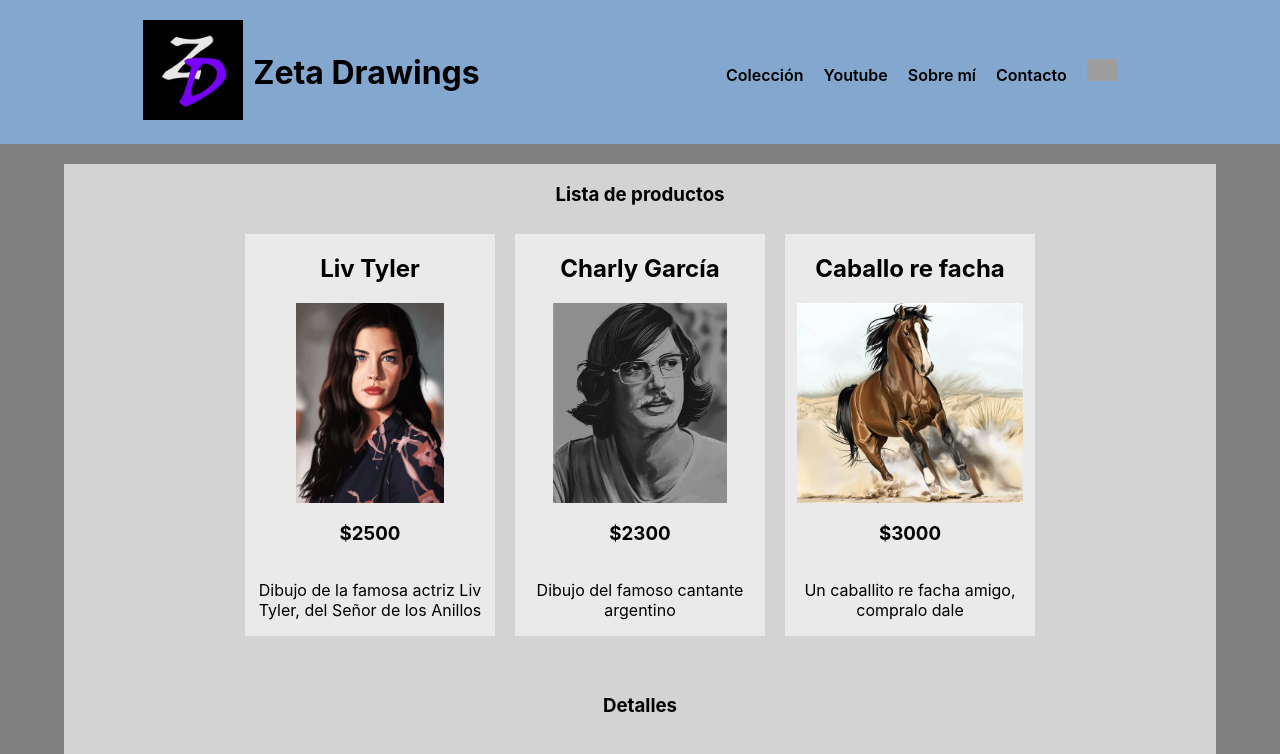
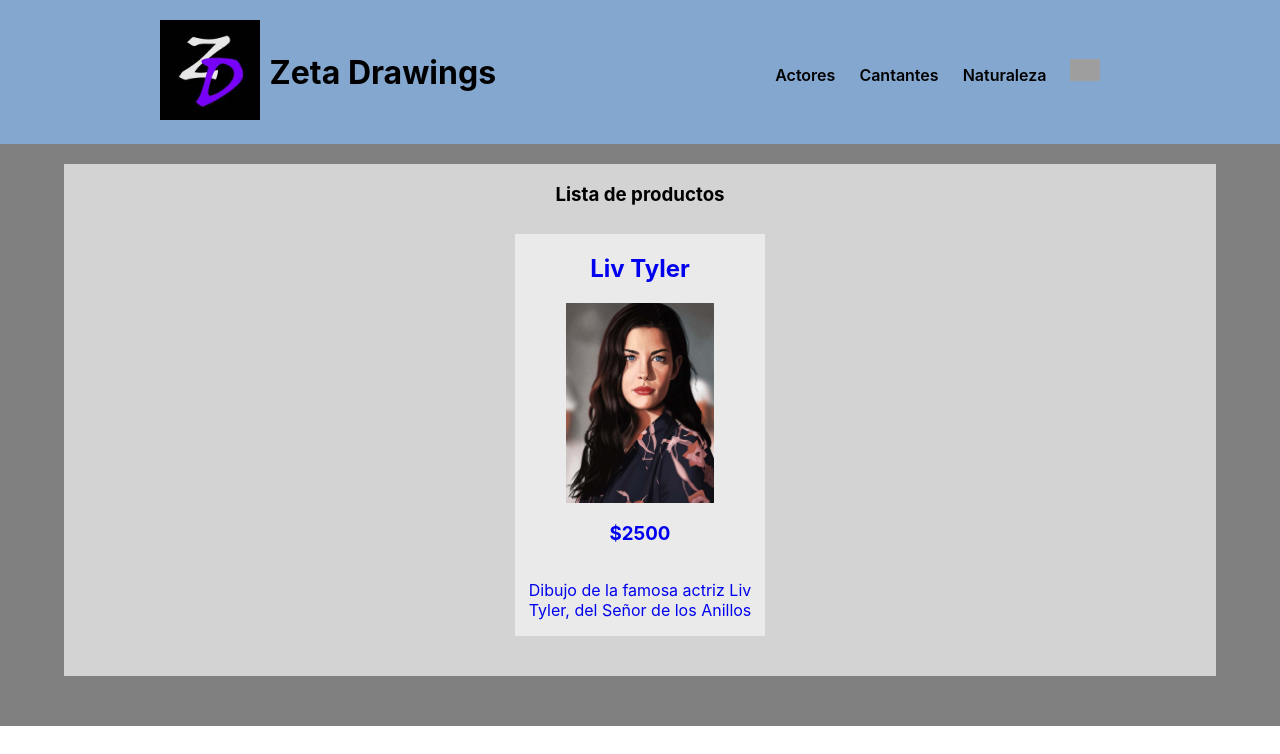
Before and after one commit to lautaro-zaccagnino/ZetaDrawingsREACT, a React (Create React App) app: page /categoria/actores in a window 1280 px wide. Shown: the top 754 px of the page. Built offline with nearby package versions, Linux system fonts and the light colour scheme; grey boxes are pictures that could not be loaded; the HTML template or start-up script is replaced by a standard one.

Commit message:
Primera entrega

```diff
--- a/package.json
+++ b/package.json
@@ -8,6 +8,7 @@
     "@testing-library/user-event": "^13.5.0",
     "react": "^18.2.0",
     "react-dom": "^18.2.0",
+    "react-router-dom": "^6.4.1",
     "react-scripts": "5.0.1",
     "web-vitals": "^2.1.4"
   },
--- a/src/App.js
+++ b/src/App.js
@@ -1,22 +1,31 @@
 import React from "react"
+import { BrowserRouter, Routes, Route } from "react-router-dom";
 import NavBar from './components/NavBar';
 import { ItemListContainer } from './Containers/ItemListContainer/ItemListContainer';
 import { CartWidget } from "./components/CartWidget"
 import ItemDetailContainer from './Containers/ItemDetailContainer/ItemDetailContainer';
-
+import { Cart } from './components/Cart'
 const App = () => {
   return(
     <>
+
+      <BrowserRouter>
         <NavBar>
           <CartWidget />
         </NavBar>
-
         <main style={styles.main}>
           <section style={styles.section}>
-          <ItemListContainer style={styles.list}/>
-          <ItemDetailContainer />
+            <Routes>
+                <Route path='/' element={<ItemListContainer style={styles.list}/>} />
+
+                <Route path='/categoria/:IdCategoria' element={<ItemListContainer style={styles.list}/>} />
+                <Route path='/producto/:IdProducto' element={<ItemDetailContainer/>} />
+                <Route path='/cart' element={<Cart/>} />
+
+            </Routes>
           </section>
         </main>
+      </BrowserRouter>
     </>
   )
 }
--- a/src/Containers/ItemDetailContainer/ItemDetail.js
+++ b/src/Containers/ItemDetailContainer/ItemDetail.js
@@ -3,37 +3,57 @@ import ItemCount from '../../components/ItemCount'
 import liv from "../../assets/LivTyler.jpg";
 import charly from "../../assets/Charly.jpg";
 import caballo from "../../assets/caballo.jpg";
+import { useParams } from "react-router-dom"
+
 
 const Item = [
-    {id:1, nombre: "Liv Tyler", img: liv, descripcion: "Dibujo de la actriz Liv Tyler, de la famosa saga El Señor de los Anillos, donde desempeña el papel de Arwen", precio: 2500},
-    {id:2, nombre: "Charly García", img: charly, descripcion: "Dibujo del famoso cantante argentino, líder las bandas Serú Girán y Sui Géneris.", precio: 2300},
-    {id:3, nombre: "Caballo re facha", img: caballo, descripcion: "Un caballito re facha amigo, compralo dale. Dale ¿Qué esperás? Compralo.", precio: 3000}
+    {id:0, nombre: "Liv Tyler", img: liv, descripcion: "Dibujo de la actriz Liv Tyler, de la famosa saga El Señor de los Anillos, donde desempeña el papel de Arwen", precio: 2500},
+    {id:1, nombre: "Charly García", img: charly, descripcion: "Dibujo del famoso cantante argentino, líder las bandas Serú Girán y Sui Géneris.", precio: 2300},
+    {id:2, nombre: "Caballo re facha", img: caballo, descripcion: "Un caballito re facha amigo, compralo dale. Dale ¿Qué esperás? Compralo.", precio: 3000}
 ]
 
-const promesa = new Promise((resolve, reject) => {
-    setTimeout(() => {
-    resolve(Item);
-    }, 4000);
-});
+const customFetch = (data, IdProducto) =>{
+    return new Promise((res, rej) =>
+        setTimeout(() => {
+            try{
+
+                if(data){
+
+                    if(IdProducto){
+                        const product = [data.find((Item) => Item.id === IdProducto)]
+                        res(product)
+                        console.log(product)
+                    } else{
+                        res(data)
+                    }
+                }
+            } catch(err){
+                rej(err)
+            }
+
+        }, 2000)
+
+    )
+}
 
 
 function ItemDetail(){
     const mensajeGracias = (contador) => {
         alert("Se añadieron al carrito: " + contador + " unidad(es)")
     }
+    let { IdProducto } = useParams();
 
     const [products, setProducts] = useState([]);
     useEffect(()=>{
-        promesa
+        customFetch(Item, parseInt(IdProducto))
         .then((data)=>{
             setProducts(data);
-            console.log(Item);
         })
         .catch(()=>{
             console.log('Error en el cargado de productos');
         });
 
-    }, []);
+    }, [IdProducto]);
 
     return(
         <section style={styles.section}>
--- a/src/Containers/ItemListContainer/Item.js
+++ b/src/Containers/ItemListContainer/Item.js
@@ -4,9 +4,9 @@ import caballo from "../../assets/caballo.jpg";
 
 
 const Item = [
-        {id:1, nombre: "Liv Tyler", img: liv, descripcion: "Dibujo de la famosa actriz Liv Tyler, del Señor de los Anillos", precio: 2500},
-        {id:2, nombre: "Charly García", img: charly, descripcion: "Dibujo del famoso cantante argentino", precio: 2300},
-        {id:3, nombre: "Caballo re facha", img: caballo, descripcion: "Un caballito re facha amigo, compralo dale", precio: 3000}
+        {id:0, categoria:"actores", nombre: "Liv Tyler", img: liv, descripcion: "Dibujo de la famosa actriz Liv Tyler, del Señor de los Anillos", precio: 2500, rutaprod:"/producto/0"},
+        {id:1, categoria:"cantantes", nombre: "Charly García", img: charly, descripcion: "Dibujo del famoso cantante argentino", precio: 2300, rutaprod:"/producto/1"},
+        {id:2, categoria:"naturaleza", nombre: "Caballo re facha", img: caballo, descripcion: "Un caballito re facha amigo, compralo dale", precio: 3000,  rutaprod:"/producto/2"}
 ]
 
 export default Item
--- a/src/Containers/ItemListContainer/ItemList.js
+++ b/src/Containers/ItemListContainer/ItemList.js
@@ -1,40 +1,58 @@
 import React, {useEffect, useState} from 'react';
 import Item from "./Item";
-const promesa = new Promise((resolve, reject) => {
-    setTimeout(() => {
-    resolve(Item);
-    }, 2000);
-});
+import { useParams, NavLink } from "react-router-dom"
+
+
+const customFetch = (data, IdCategoria) =>{
+    console.log(IdCategoria);
+    return new Promise((res, rej) =>
+        setTimeout(() => {
+            try{
+
+                if(data){
+
+                    if(IdCategoria){
+                        const product = [data.find((Item) => Item.categoria === IdCategoria)]
+                        res(product)
+                    } else{
+                        res(data)
+                    }
+                }
+            } catch(err){
+                rej(err)
+            }
+
+        }, 2000)
+
+    )
+}
 
 const ItemList = () =>{
 
+    let { IdCategoria } = useParams();
     const [products, setProducts] = useState([]);
-
     useEffect(()=>{
-        promesa
+        customFetch(Item, IdCategoria)
         .then((data)=>{
             setProducts(data);
-            console.log(Item);
         })
         .catch(()=>{
             console.log('Error en el cargado de productos');
         });
 
-    }, []);
-
-
+    }, [IdCategoria]);
     return(
         <>
             <h1>Lista de productos</h1>
         <div style={styles.divAll}>
-            {products.map((product)=>
+            {products.map((productos)=>
                 <>
-                    <div key={product.id} style={styles.div}>
-                        <h2>{product.nombre}</h2>
-                        <img src={product.img} alt={product.nombre} style={styles.img}></img>
-                        <h3>${product.precio}</h3>
-                        <p>{product.descripcion}</p>
-                    </div>
+                    <NavLink to={productos.rutaprod} key={productos.id} style={styles.div}>
+                        <h2>{productos.nombre}</h2>
+                        <img src={productos.img} alt={productos.nombre} style={styles.img}></img>
+                        <h3>${productos.precio}</h3>
+                        <p>{productos.descripcion}</p>
+                    </NavLink>
                 </>
             )}
 
@@ -48,6 +66,7 @@ const styles={
         display: 'flex',
     },
     div:{
+        textDecoration: 'none',
         display: 'flex',
         alignItems: 'center',
         textAlign: 'center',
--- /dev/null
+++ b/src/components/Cart.js
@@ -0,0 +1,10 @@
+import React from 'react'
+
+export const Cart = () => {
+    return(
+
+        <>
+            <h1>Carrito de compras</h1>
+        </>
+    )
+}
--- a/src/components/NavBar.js
+++ b/src/components/NavBar.js
@@ -1,20 +1,25 @@
 import React from 'react'
 import logo from '../assets/ZD.jpg'
-/* import { CartWidget } from "./CartWidget" */
+import { NavLink } from "react-router-dom"
+
+const categorias = [
+    {id:0, nombre:"Actores", ruta:"/categoria/actores"},
+    {id:1, nombre:"Cantantes", ruta:"/categoria/cantantes"},
+    {id:2, nombre:"Naturaleza", ruta:"/categoria/naturaleza"},
+]
 
 const NavBar = ({children}) => {
     return (
         <header style={styles.container}>
         <div style={styles.NavImg}>
-            <a href=""><img src={logo} alt="logo" style={styles.imagen}/></a>
+        <NavLink to={"/"}><img src={logo} alt="logo" style={styles.imagen}/></NavLink>
             <h1>Zeta Drawings</h1>
         </div>
         <nav>
-            <a href="" style={styles.anchors}>Colección</a>
-            <a href="" style={styles.anchors}>Youtube</a>
-            <a href="" style={styles.anchors}>Sobre mí</a>
-            <a href="" style={styles.anchors}>Contacto</a>
-            <a href="" style={styles.anchors}>{children}</a>
+            {categorias.map((categoria) =>
+            {return (<NavLink key={categoria.id} style={styles.anchors} to={categoria.ruta}>{categoria.nombre} </NavLink>)}
+            )}
+             <NavLink style={styles.anchors} to="/cart">{children}</NavLink>
         </nav>
 
         </header>
```
Also changed, not shown: 2 other files (tests, documents, lock files or other folders). Lines whose indentation alone changed are shown as unchanged.
